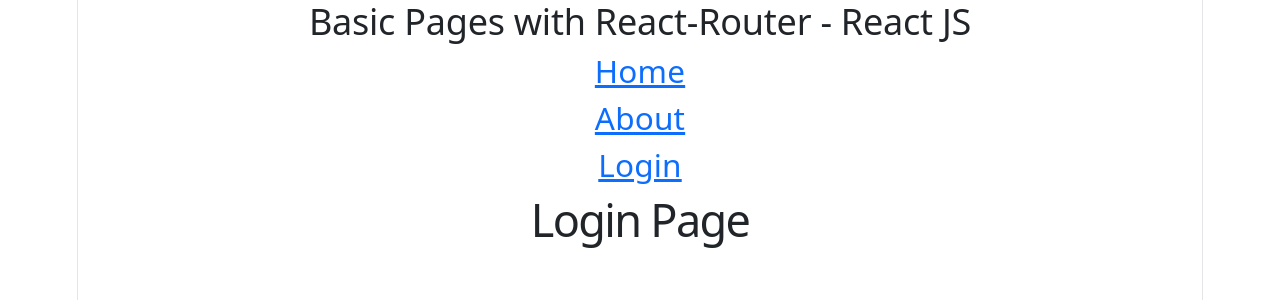
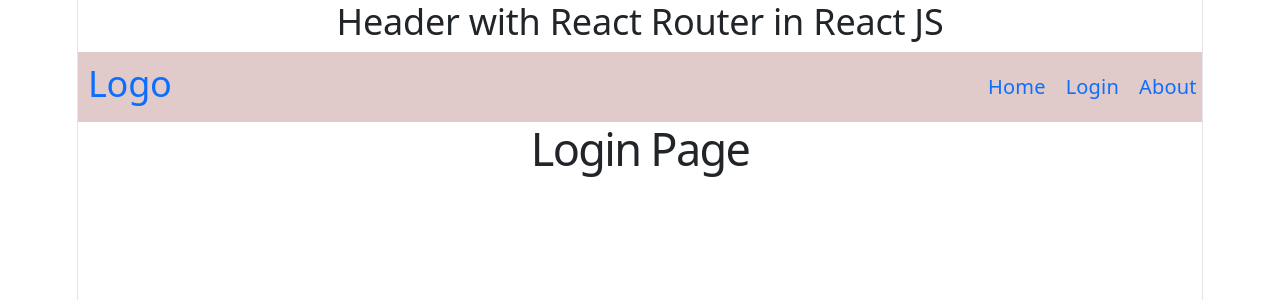
Before and after one commit to vivek2991/react-demo, a React (Vite) app: page /login in a window 1280 px wide. Shown: the top 300 px of the page. Built offline with nearby package versions, Linux system fonts and the light colour scheme.

Commit message:
Header with React Router in React JS - App-45, NavBar-45, header-45.css

```diff
--- a/src/App-45.jsx
+++ b/src/App-45.jsx
@@ -1,7 +1,20 @@
+import NavBar45 from "./NavBar-45"
+import { Routes, Route, Link } from "react-router"
+import Home44 from "./Home-44"
+import About44 from "./About-44"
+import Login44 from "./Login-44"
+
 function App45() {
     return (
         <div>
-            <h2></h2>
+            <h2>Header with React Router in React JS</h2>
+            <NavBar45 />
+
+            <Routes>
+                <Route path="/" element={<Home44 />} />
+                <Route path="/about" element={<About44 />} />
+                <Route path="/login" element={<Login44 />} />
+            </Routes>
         </div>
     )
 }
--- /dev/null
+++ b/src/NavBar-45.jsx
@@ -0,0 +1,25 @@
+import { Link } from "react-router";
+import './header-45.css'
+
+export default function NavBar45() {
+    return (
+        <div className="header">
+            <div>
+                <Link className="link" to="/"><h2>Logo</h2></Link>
+            </div>
+            <div>
+                <ul>
+                    <li>
+                        <Link className="link" to="/">Home</Link>
+                    </li>
+                    <li>
+                        <Link className="link" to="/login">Login</Link>
+                    </li>
+                    <li>
+                        <Link className="link" to="/about">About</Link>
+                    </li>
+                </ul>
+            </div>
+        </div>
+    )
+}
--- /dev/null
+++ b/src/header-45.css
@@ -0,0 +1,33 @@
+.header {
+    display: flex;
+    justify-content: space-between;
+    background-color: #e1caca;
+    padding: 10px;
+}
+
+body {
+    margin: 0;
+    padding: 0;
+}
+
+.header ul {
+    display: flex;
+    list-style-type: none;
+    width: 250px;
+    margin: auto;
+    justify-content: space-around
+}
+
+.header ul li {
+    padding: 10px;
+
+}
+
+.header .link h2{
+    margin: 0;
+}
+
+.header .link {
+    text-decoration: none;
+    font-size: 20px;
+}
--- a/src/main.jsx
+++ b/src/main.jsx
@@ -192,12 +192,14 @@ createRoot(document.getElementById('root')).render(
     {/* <App43 /> */}
 
     {/*  Basic Pages with React-Router - React JS */}
+    {/* <BrowserRouter>
+      <App44 />
+    </BrowserRouter> */}
+
+    {/* Header with React Router in React JS */}
     <BrowserRouter>
-      <App44 />
+      <App45 />
     </BrowserRouter>
-
-    {/*  in React JS */}
-    {/* <App45 /> */}
 
     {/*  in React JS */}
     {/* <App46 /> */}
```
